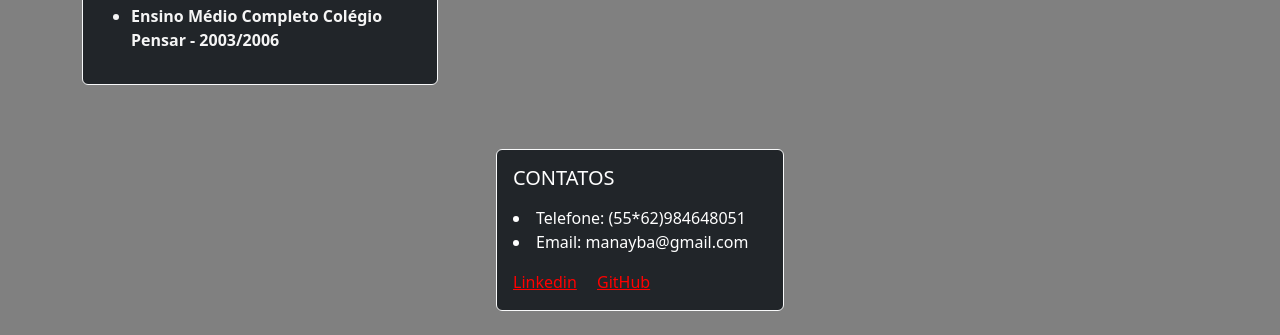
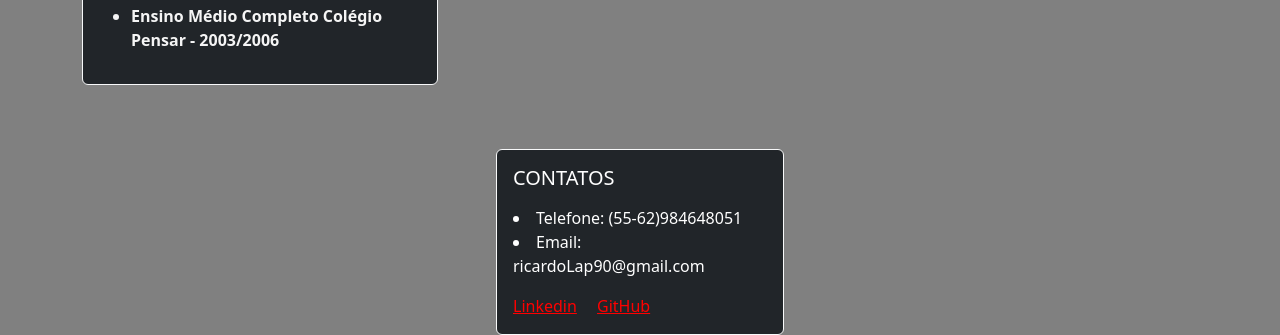
Before and after one commit to RicardoLAP/Curriculo, a plain HTML site: page index.html in a window 1280 px wide. Shown: the part 622-957 px from the top of the page. Before the commit the page ends 933 px from the top, so only its background shows below. Drawn offline with nearby package versions, Linux system fonts and the light colour scheme.

Commit message:
Update index.html

```diff
--- a/index.html
+++ b/index.html
@@ -136,8 +136,8 @@
         <div class="card-body">
         <h5 class="card-title">CONTATOS</h5>
         <p class="card-text">
-            <li>Telefone: (55*62)984648051</li>
-            <li>Email: manayba@gmail.com</li>
+            <li>Telefone: (55-62)984648051</li>
+            <li>Email: ricardoLap90@gmail.com</li>
         </p>
         <a href="https://www.linkedin.com/in/ricardo-luiz-pereira-a89835269/" style="color: red;"
             class="card-link">Linkedin</a>
```
